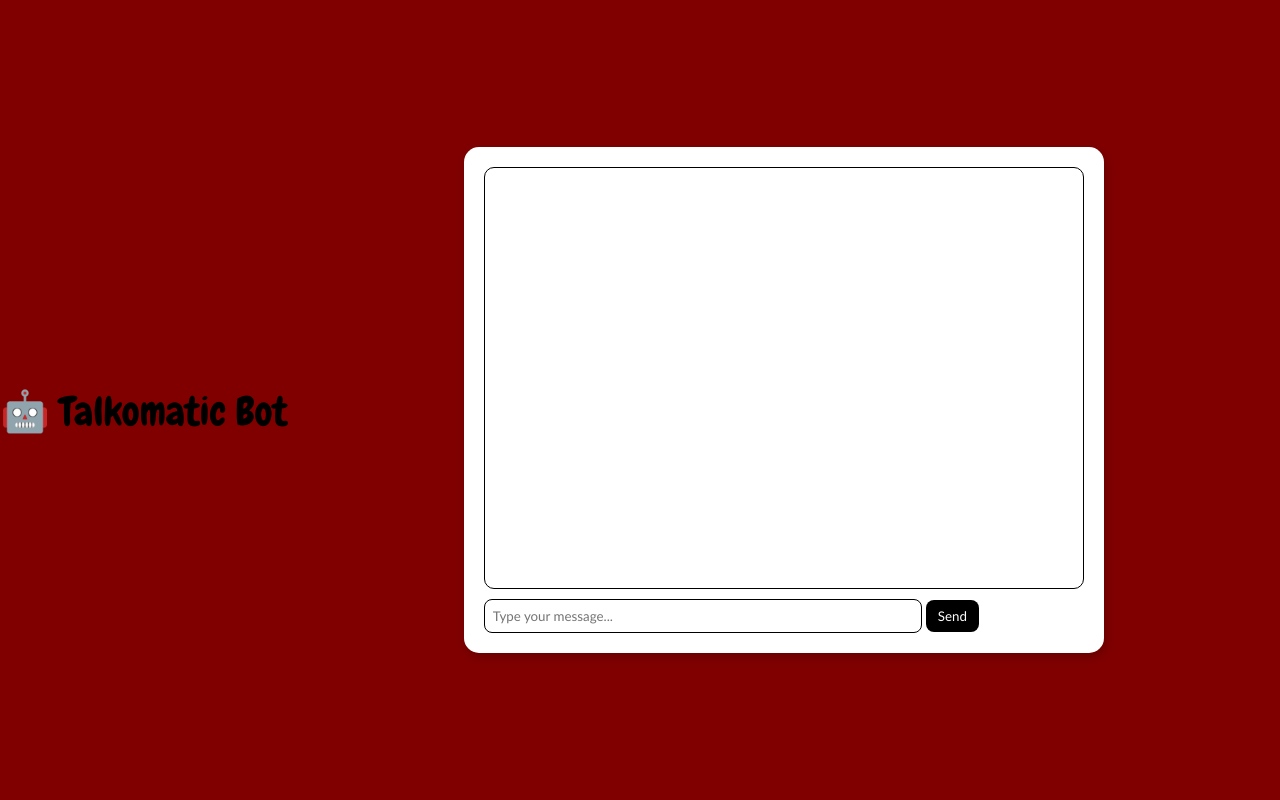
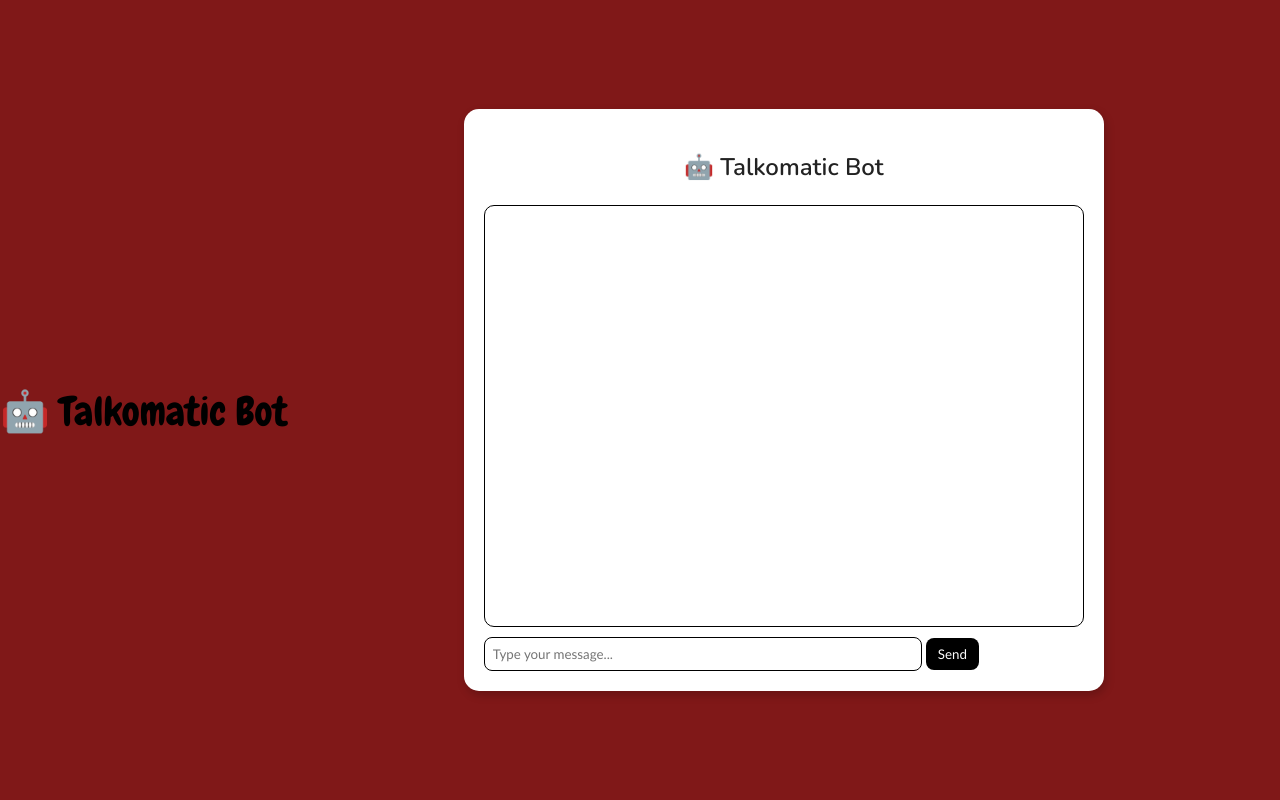
Before and after one commit to shikha-droid/web-bot, a Flask app: page / in a window 1280 px wide. Run offline with Flask 3, Linux system fonts and the light colour scheme.

Commit message:
Update index.html

```diff
--- a/templates/index.html
+++ b/templates/index.html
@@ -9,7 +9,7 @@
     <style>
         /* Page styling */
         body {
-            background-color: #800000; /* maroon*/
+            background-color: #801818; /* maroon*/
             /* cute playful font */
             display: flex;
             justify-content: center;
@@ -83,6 +83,7 @@
 <body>
     <h2 id="title" style="text-align:center;">🤖 Talkomatic Bot</h2>
     <div id="chat-container">
+        <h2 style="text-align:center;">🤖 Talkomatic Bot</h2>
         <div id="chatbox"></div>
         <input type="text" id="userInput" placeholder="Type your message...">
         <button onclick="sendMessage()">Send</button>
```
